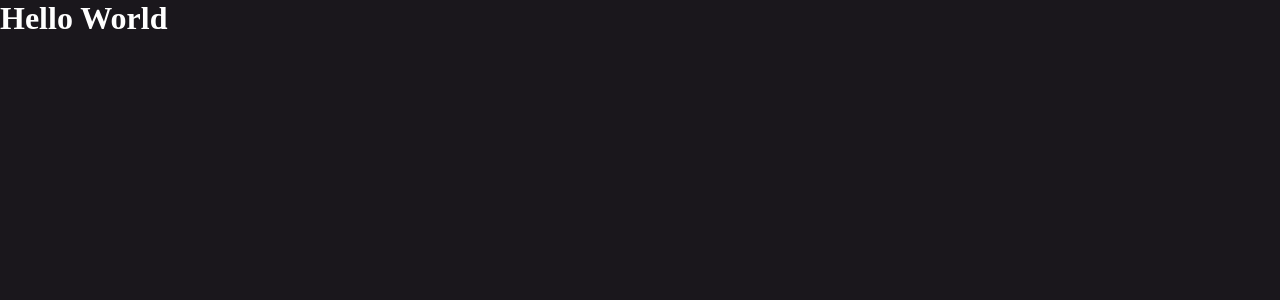
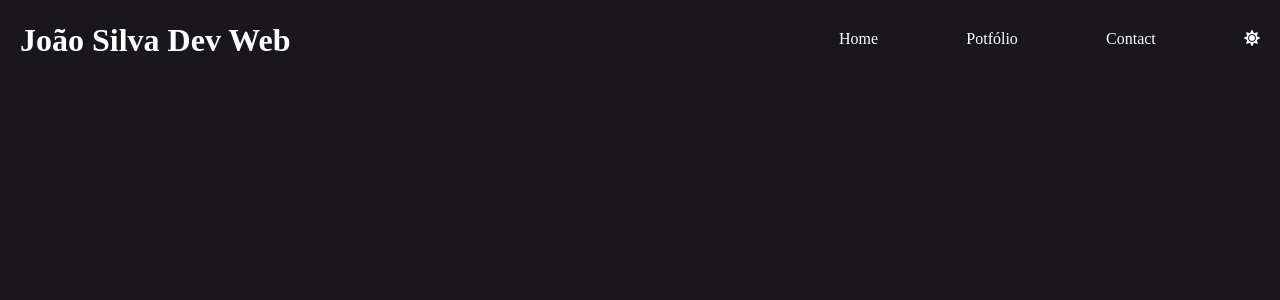
Before and after one commit to joaosilva-web/joao, a React (Create React App) app: page / in a window 1280 px wide. Shown: the top 300 px of the page. Built offline with nearby package versions, Linux system fonts and the light colour scheme.

Commit message:
:working: Create Header component

```diff
--- a/package.json
+++ b/package.json
@@ -13,6 +13,7 @@
     "@types/styled-components": "^5.1.15",
     "react": "^17.0.2",
     "react-dom": "^17.0.2",
+    "react-icons": "^4.3.1",
     "react-scripts": "4.0.3",
     "styled-components": "^5.3.3",
     "typescript": "^4.1.2",
--- a/src/App.tsx
+++ b/src/App.tsx
@@ -1,9 +1,10 @@
 import React from 'react';
+import Header from './components/Header'
 
 function App() {
   return (
     <div className="App">
-      <h1>Hello World</h1>
+      <Header/>
     </div>
   );
 }
--- /dev/null
+++ b/src/components/Header/index.tsx
@@ -0,0 +1,18 @@
+import * as S from "./styles"
+import { FaSun } from "react-icons/fa"
+
+export default function Header() {
+    return(
+        <S.Header>
+            <h1>João Silva Dev Web</h1>
+            <S.Nav>
+                <ul>
+                    <li>Home</li>
+                    <li>Potfólio</li>
+                    <li>Contact</li>
+                    <li><FaSun/></li>
+                </ul>
+            </S.Nav>
+        </S.Header>
+    );
+}
--- /dev/null
+++ b/src/components/Header/styles.ts
@@ -0,0 +1,21 @@
+import styled from "styled-components";
+
+export const Header = styled.header`
+    display: flex;
+    justify-content: space-between;
+    align-items: center;
+    padding: 0 20px;
+    height: 80px;
+    width: 100%;
+
+`
+
+export const Nav = styled.nav`
+    width: 421px;
+    ul {
+        display: flex;
+        justify-content: space-between;
+        width: 100%;
+        list-style: none;
+    }
+`
```
Also changed, not shown: 1 other file (tests, documents, lock files or other folders).
